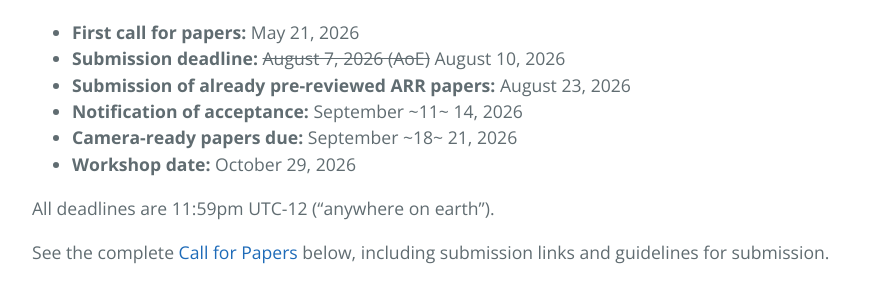
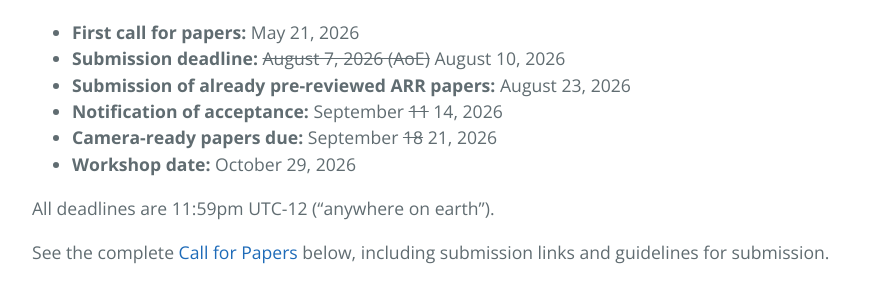
Before and after one commit to uncertainlp/uncertainlp.github.io, a Jekyll site: the page built from index.md, in a window 1280 px wide and 900 px high, scrolled down 947 px. Shown: the part 161-456 px from the top of the window, without its empty margins (192-1068 px from the left). Built offline with Jekyll 4.4.1, drawn with Linux system fonts in a browser that asks for light colours.

Commit message:
fixed markdown syntax

```diff
--- a/index.md
+++ b/index.md
@@ -13,8 +13,8 @@ Previous editions of UncertaiNLP: [2024](/2024), [2025](/2025).
 - **First call for papers:** May 21, 2026
 - **Submission deadline:** ~~August 7, 2026 (AoE)~~ August 10, 2026
 - **Submission of already pre-reviewed ARR papers:** August 23, 2026
-- **Notification of acceptance:** September ~11~ 14, 2026
-- **Camera-ready papers due:** September ~18~ 21, 2026
+- **Notification of acceptance:** September ~~11~~ 14, 2026
+- **Camera-ready papers due:** September ~~18~~ 21, 2026
 - **Workshop date:** October 29, 2026
 
 All deadlines are 11:59pm UTC-12 ("anywhere on earth").
```
